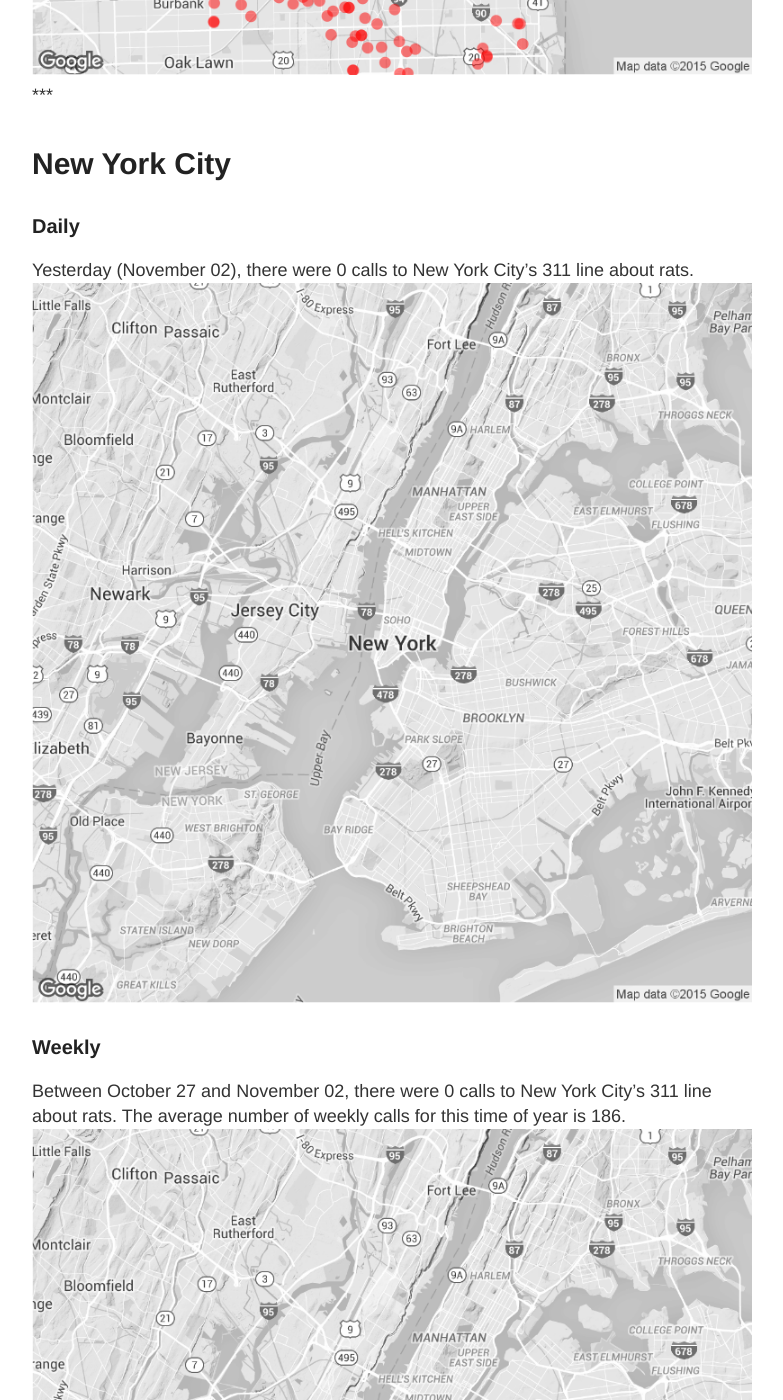
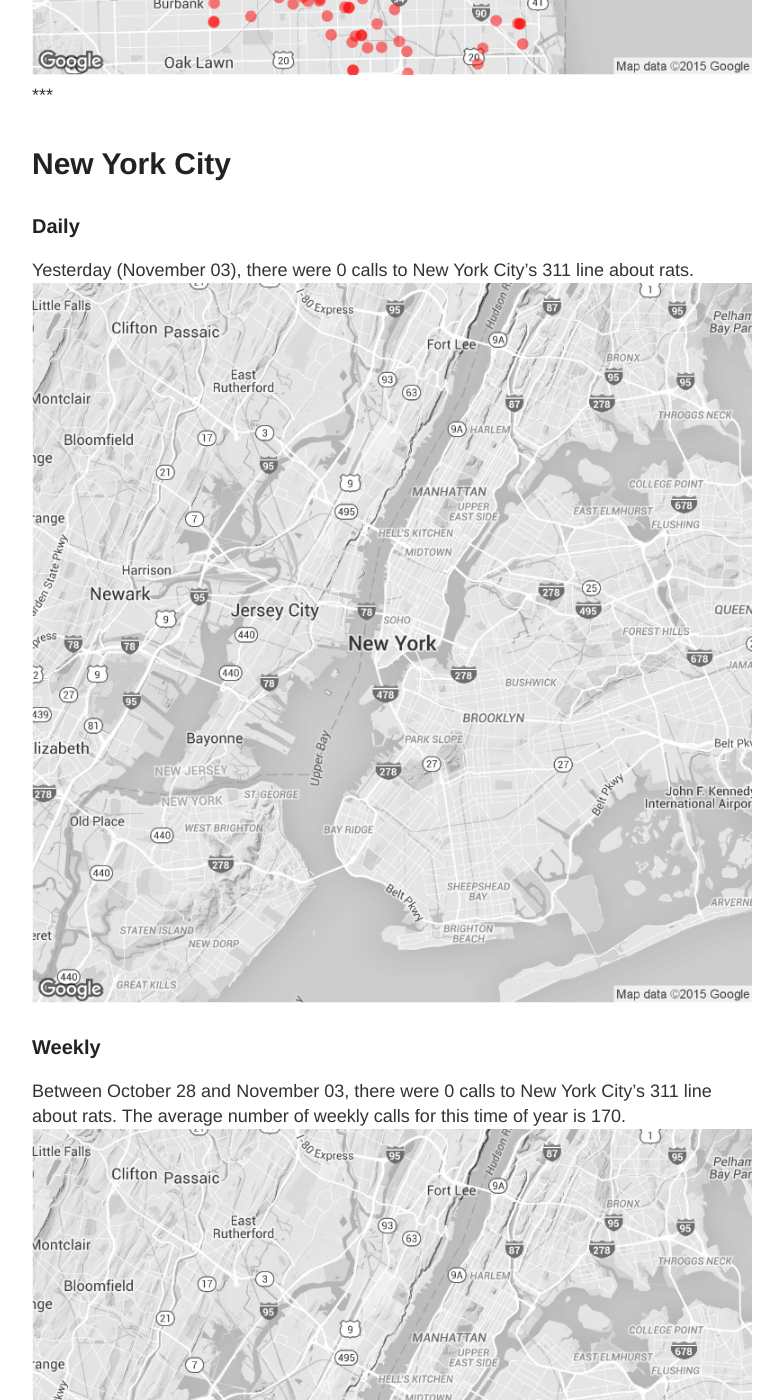
Before and after one commit to DanielHadley/ratmaps, a Jekyll site: the page built from daily.md, in a window 1280 px wide and 1400 px high, scrolled down 1986 px. Shown: the whole window, without its empty margins (248-1031 px from the left). Built offline with Jekyll 4.4.1, drawn with Linux system fonts in a browser that asks for light colours; comment, search, counter and statistics services are not loaded; some of the changed text lies outside the part shown.

Commit message:
Daily Maps

```diff
--- a/daily.md
+++ b/daily.md
@@ -15,22 +15,22 @@
 
 ### Daily
 
-Yesterday (November 02), there were 185 calls to Chicago's 311 line about rats.
+Yesterday (November 03), there were 128 calls to Chicago's 311 line about rats.
 ![Chicago rat calls to 311 weekly map]({{ site.cityimages }}/daily/Chicago_Rat_Map_Daily.png)
 
 ### Weekly
-Between October 27 and November 02, there were 762 calls to Chicago's 311 line about rats. The average number of weekly calls for this time of year is 513.
+Between October 28 and November 03, there were 737 calls to Chicago's 311 line about rats. The average number of weekly calls for this time of year is 479.
 ![Chicago rat calls to 311 weekly map]({{ site.cityimages }}/daily/Chicago_Rat_Map_Weekly.png)
 ***
 # New York City <a id="nyc"><a>
 
 ### Daily
 
-Yesterday (November 02), there were 0 calls to New York City's 311 line about rats.
+Yesterday (November 03), there were 0 calls to New York City's 311 line about rats.
 ![NYC rat calls to 311 weekly map]({{ site.cityimages }}/daily/NYC_Rat_Map_Daily.png)
 
 ### Weekly
-Between October 27 and November 02, there were 0 calls to New York City's 311 line about rats. The average number of weekly calls for this time of year is 186.
+Between October 28 and November 03, there were 0 calls to New York City's 311 line about rats. The average number of weekly calls for this time of year is 170.
 ![NYC rat calls to 311 weekly map]({{ site.cityimages }}/daily/NYC_Rat_Map_Weekly.png)
 
 Each red dot represents one call about a rat seen in that location. The dots are transparent, so multiple calls from one location will be seen as a solid dot. The usual caveats apply: more calls do not necessarily mean that there are more rats in that location than other parts of the city. A cluster of dots could indicate that one resident is unusually vocal about rodents in his or her neighborhood. Also, more densely populated neighborhoods tend to make more calls to 311.
```
Also changed, not shown: images/pages/daily/Chicago_Rat_Map_Daily.png, images/pages/daily/Chicago_Rat_Map_Weekly.png, images/pages/daily/NYC_Rat_Map_Daily.png, images/pages/daily/NYC_Rat_Map_Weekly.png.
